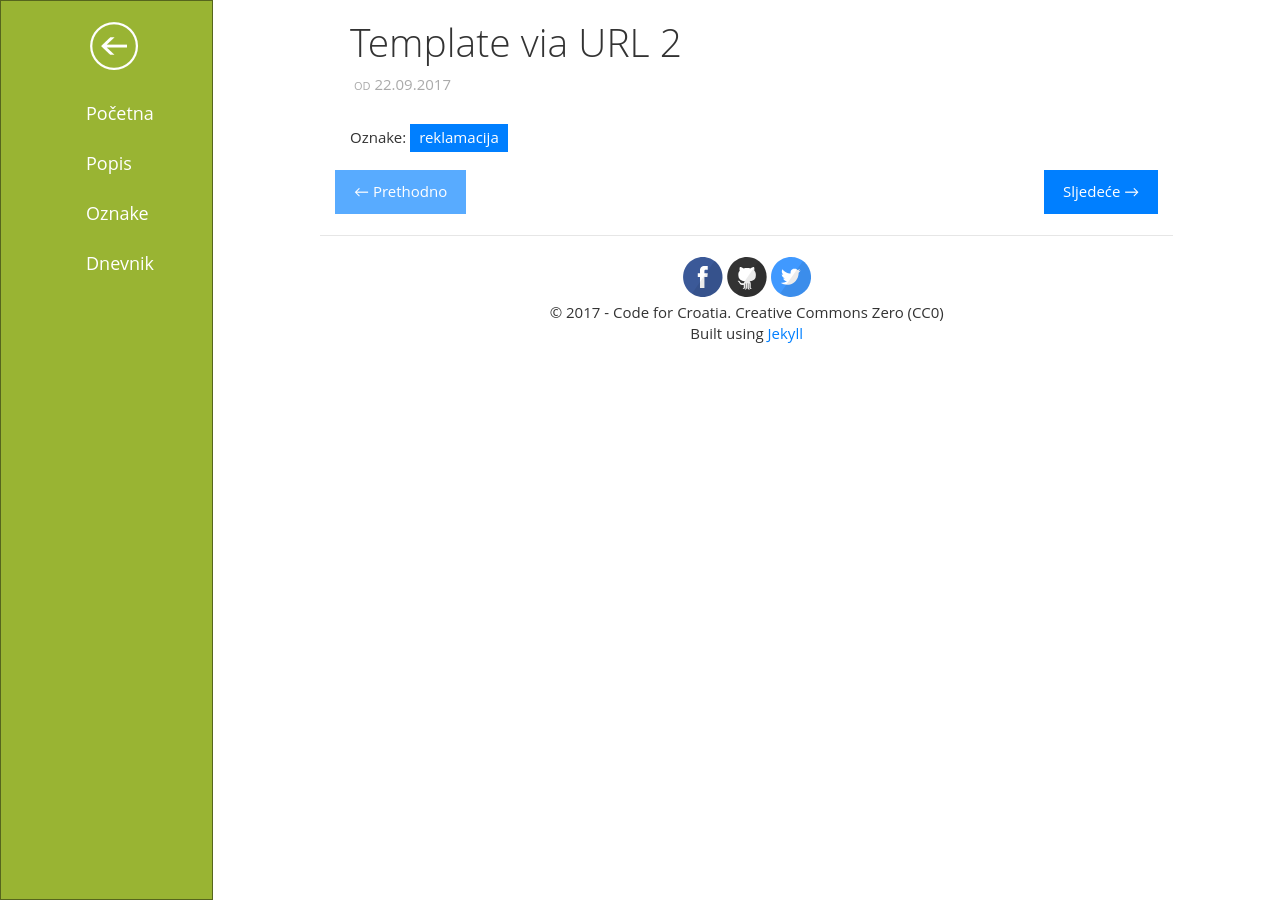
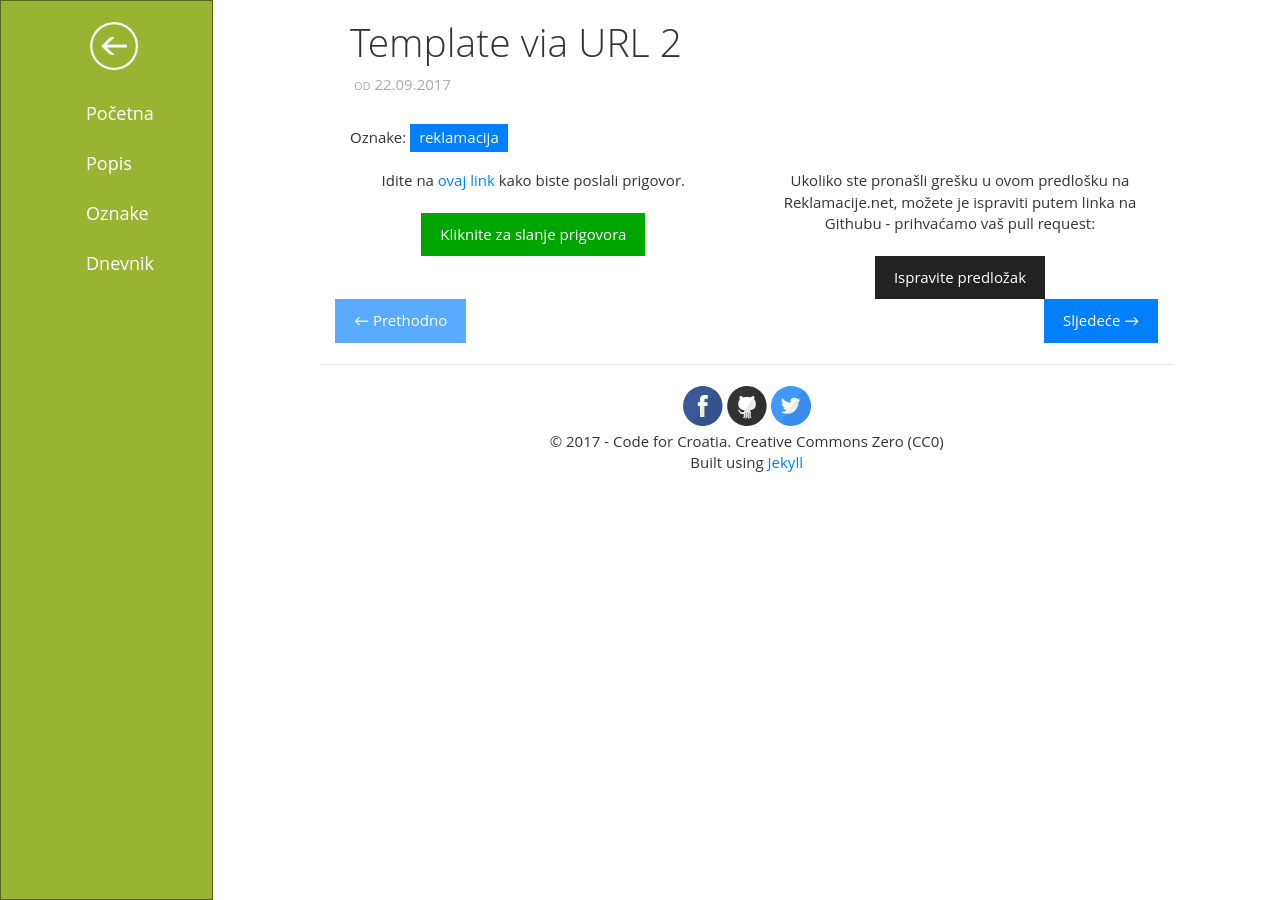
Before and after one commit to codeforcroatia/reklamacijenet-podnesi, a Jekyll site: the page built from _posts/2017-09-22-template-url-2.md, in a window 1280 px wide. Built offline with Jekyll 4.4.1, drawn with Linux system fonts in a browser that asks for light colours.

Commit message:
Update post.html

```diff
--- a/_layouts/post.html
+++ b/_layouts/post.html
@@ -27,6 +27,17 @@ layout: master
       </article>
 
       <div class="row">
+        <div class="col-sm-6 col-xs-6 text-center">
+          Idite na <a href="{{ post.eurl }}">ovaj link</a> kako biste poslali prigovor. <br><br>
+        	<a class="btn btn-green" href="{{post.eurl}}">Kliknite za slanje prigovora</a>
+        </div>
+        <div class="col-sm-6 col-xs-6 text-center">
+          Ukoliko ste pronašli grešku u ovom predlošku na Reklamacije.net, možete je ispraviti putem linka na Githubu - prihvaćamo vaš pull request:<br><br>
+        	<a class="btn btn-default" href="{{ site.github }}/{{ site.project-repository }}/edit/gh-pages/{{ page.path }}" target="_blank">Ispravite predložak</a>
+        </div>
+      </div>
+
+      <div class="row">
         <div class="col-sm-6 col-xs-6 text-left">
        	{% if page.previous.url %}
         	<a class="btn btn-blue" href="{{page.previous.url}}">← Prethodno</a>
```
